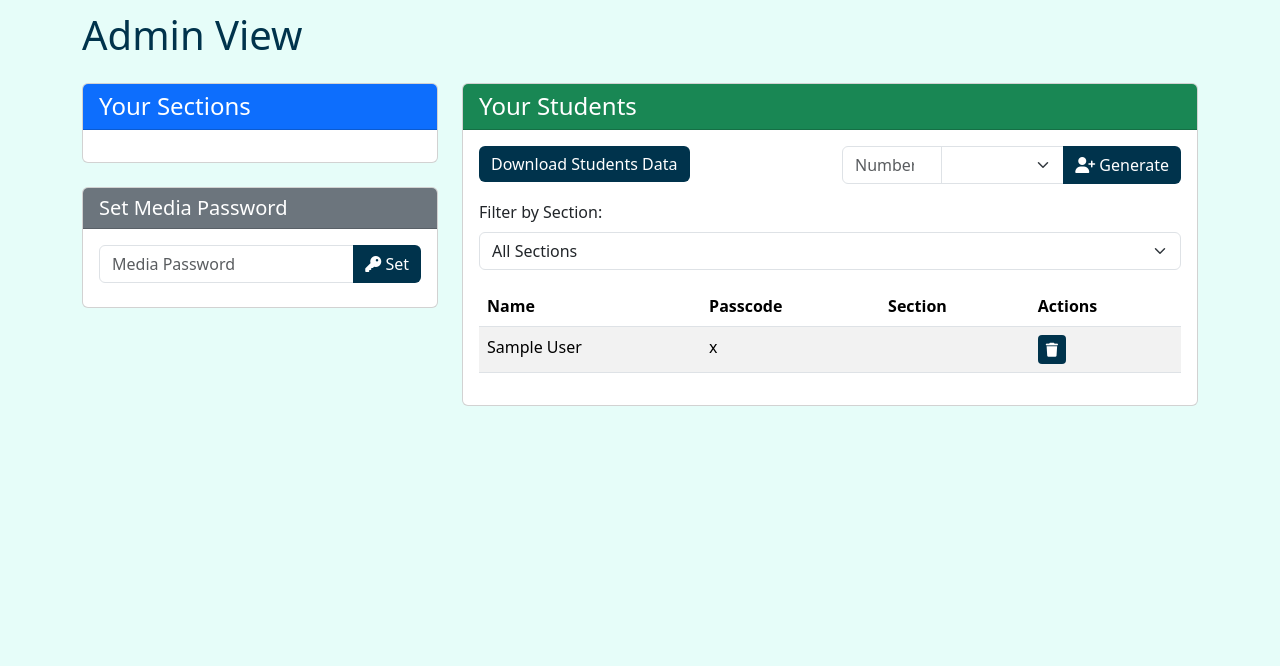
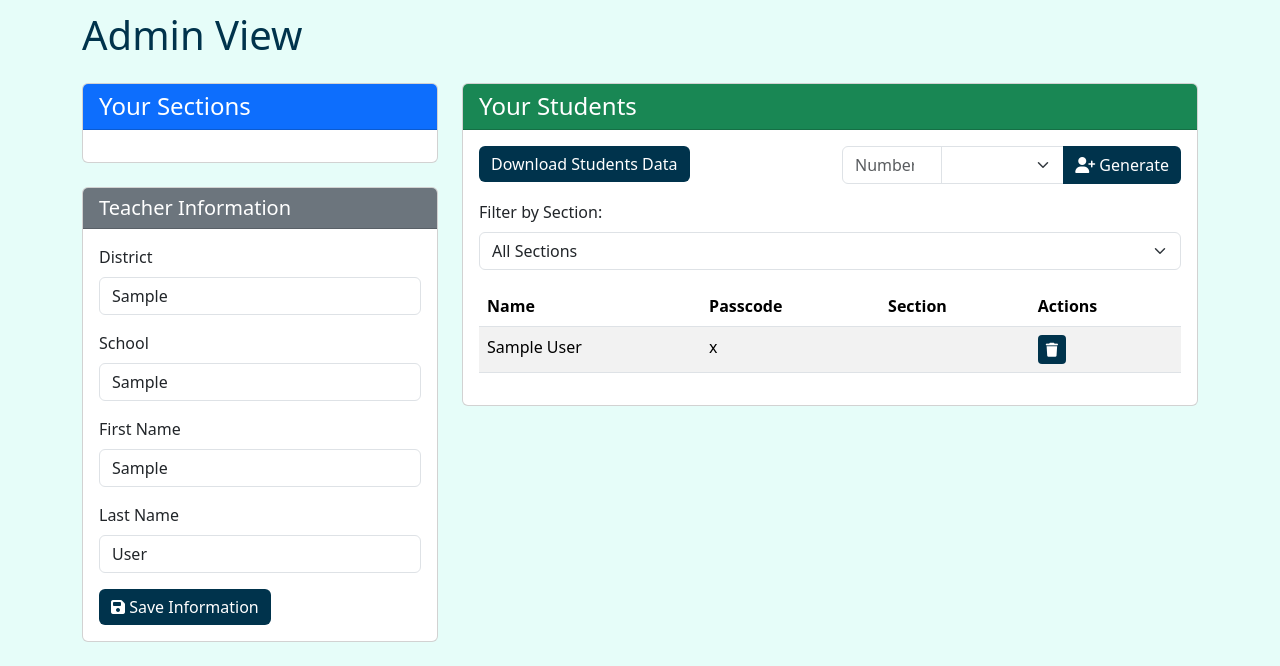
Before and after one commit to admiralorbiter/EngageKC, a Django app: page /admin_view/ in a window 1280 px wide. Shown: the part 217-883 px from the top of the page. Before the commit the page ends 623 px from the top, so only its background shows below. Run offline with Django 5.2, Linux system fonts and the light colour scheme; a user stored in the database is signed in; tables that the repository leaves empty hold one stand-in row (values such as "Sample post"); data that the repository does not hold is empty; parts of the project's set-up code (start-up, migrations or seed data) failed here and were passed over; some libraries are stand-ins or nearby versions.

Commit message:
added ability to set district and firstlast name

```diff
--- a/video_app/templates/video_app/admin_view.html
+++ b/video_app/templates/video_app/admin_view.html
@@ -23,20 +23,33 @@
                 </div>
             </div>
 
-            <!-- New media password component -->
+            <!-- Teacher Information Form -->
             <div class="card mb-4">
                 <div class="card-header bg-secondary text-white">
-                    <h3 class="h5 mb-0">Set Media Password</h3>
+                    <h3 class="h5 mb-0">Teacher Information</h3>
                 </div>
                 <div class="card-body">
-                    <form action="{% url 'set_media_password' %}" method="post" class="form-inline">
+                    <form action="{% url 'update_teacher_info' %}" method="post">
                         {% csrf_token %}
-                        <div class="input-group mb-2">
-                            <input type="password" name="media_password" class="form-control" placeholder="Media Password" required>
-                            <button type="submit" class="btn btn-primary">
-                                <i class="fas fa-key"></i> Set
-                            </button>
+                        <div class="mb-3">
+                            <label for="district" class="form-label">District</label>
+                            <input type="text" class="form-control" id="district" name="district" value="{{ teacher.district }}" required>
                         </div>
+                        <div class="mb-3">
+                            <label for="school" class="form-label">School</label>
+                            <input type="text" class="form-control" id="school" name="school" value="{{ teacher.school }}" required>
+                        </div>
+                        <div class="mb-3">
+                            <label for="first_name" class="form-label">First Name</label>
+                            <input type="text" class="form-control" id="first_name" name="first_name" value="{{ teacher.first_name }}" required>
+                        </div>
+                        <div class="mb-3">
+                            <label for="last_name" class="form-label">Last Name</label>
+                            <input type="text" class="form-control" id="last_name" name="last_name" value="{{ teacher.last_name }}" required>
+                        </div>
+                        <button type="submit" class="btn btn-primary">
+                            <i class="fas fa-save"></i> Save Information
+                        </button>
                     </form>
                 </div>
             </div>
--- a/video_app/urls.py
+++ b/video_app/urls.py
@@ -29,4 +29,5 @@
     path('edit-media/<int:pk>/', views.edit_media, name='edit_media'),
     path('student-logout/', views.student_logout, name='student_logout'),
     path('delete-comment/<int:comment_id>/', views.delete_comment, name='delete_comment'),
+    path('update_teacher_info/', views.update_teacher_info, name='update_teacher_info'),
 ]
--- a/video_app/views.py
+++ b/video_app/views.py
@@ -436,10 +436,26 @@
     sessions = Session.objects.filter(created_by=request.user)
     students = Student.objects.filter(admin=request.user)
 
-    return render(request, 'video_app/admin_view.html', {
+    # Add this to include the teacher's current information
+    teacher = request.user
+    context = {
         'sessions': sessions,
         'students': students,
-    })
+        'teacher': teacher,
+    }
+    return render(request, 'video_app/admin_view.html', context)
+
+@login_required
+def update_teacher_info(request):
+    if request.method == 'POST':
+        teacher = request.user
+        teacher.district = request.POST.get('district')
+        teacher.school = request.POST.get('school')
+        teacher.first_name = request.POST.get('first_name')
+        teacher.last_name = request.POST.get('last_name')
+        teacher.save()
+        messages.success(request, 'Teacher information updated successfully.')
+    return redirect('admin_view')
 
 def delete_student(request, student_id):
     # Get the student object or return a 404 if not found
```
